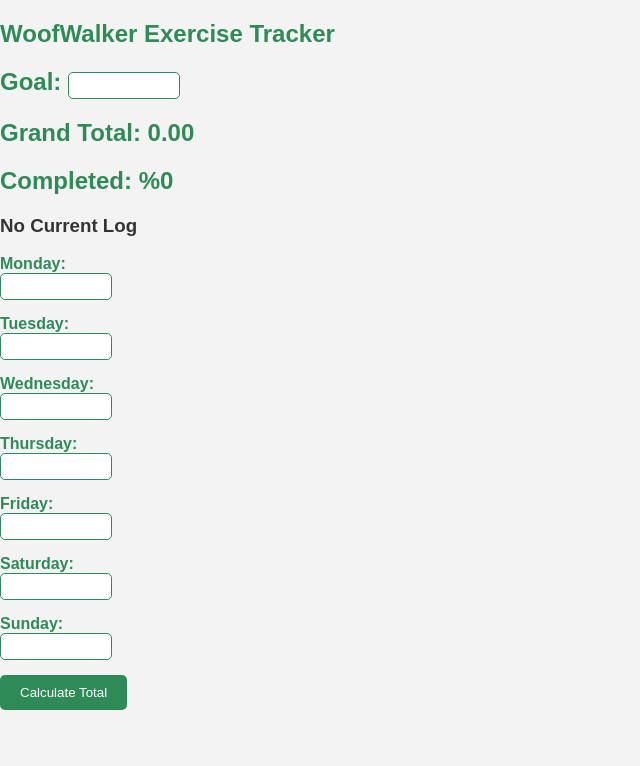
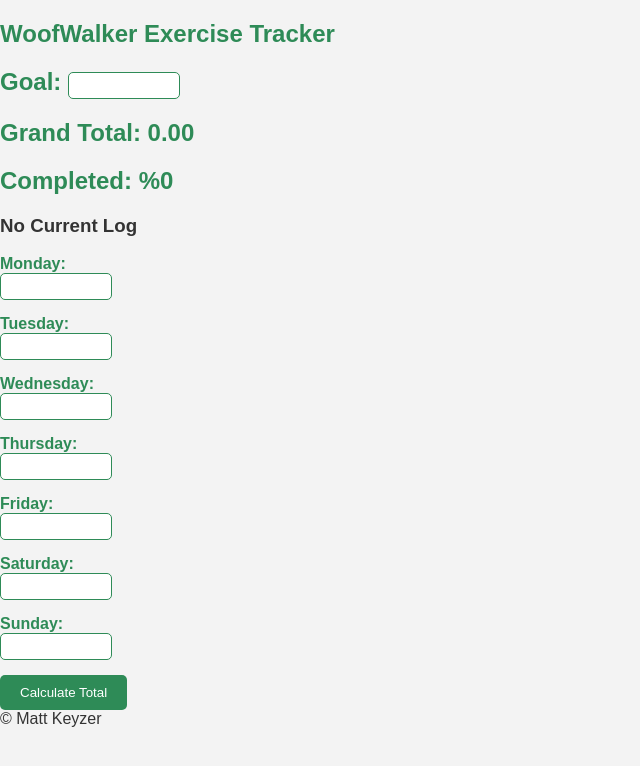
Before and after one commit to mattkeyzer/JavaScript24, a plain HTML site: page mod2-midterm/index.html in a window 1280 px wide. Shown: the whole page, without its empty margins (0-640 px from the left). Drawn offline with Linux system fonts and the light colour scheme.

Commit message:
add footer to html

```diff
--- a/mod2-midterm/index.html
+++ b/mod2-midterm/index.html
@@ -65,5 +65,6 @@
 
     <button type="button" id="calculateButton">Calculate Total</button>
 </body>
+<footer>&copy; Matt Keyzer </footer>
 <script src="scripts/script.js"></script>
 </html>
```
